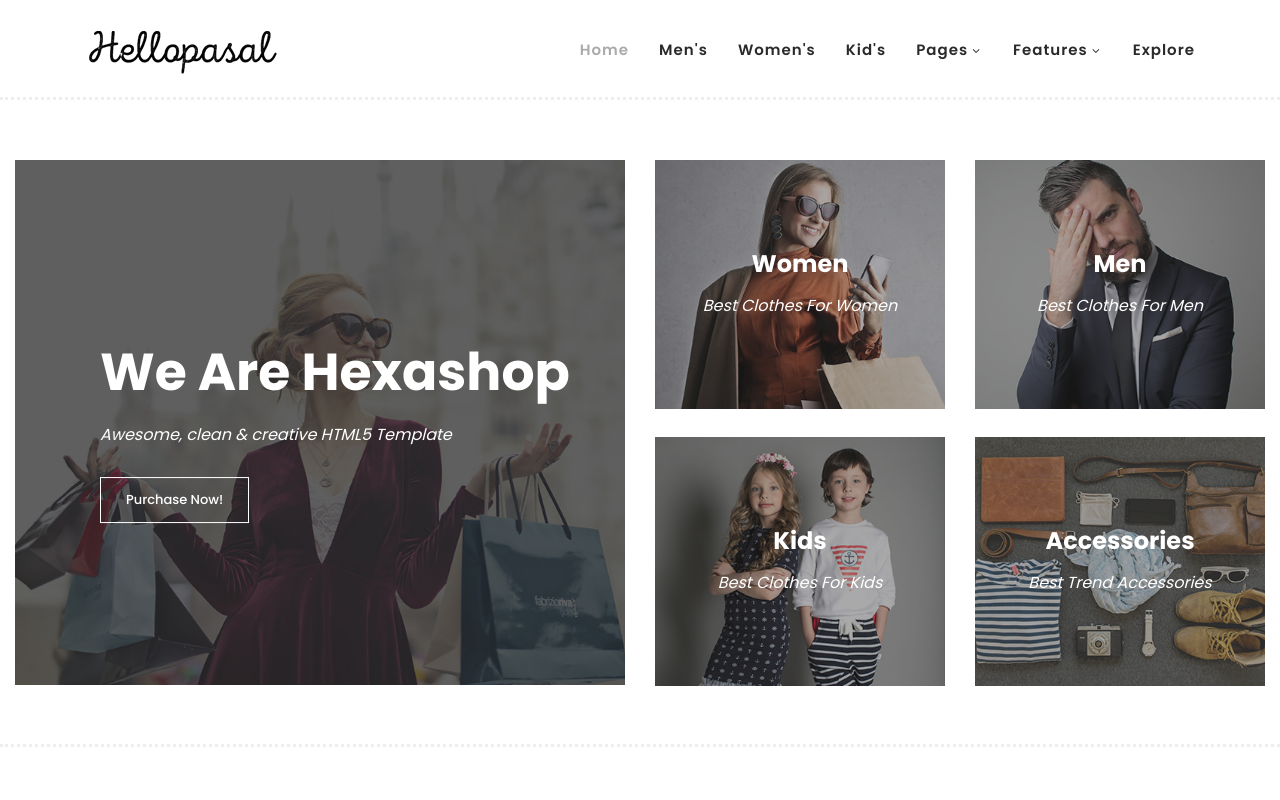
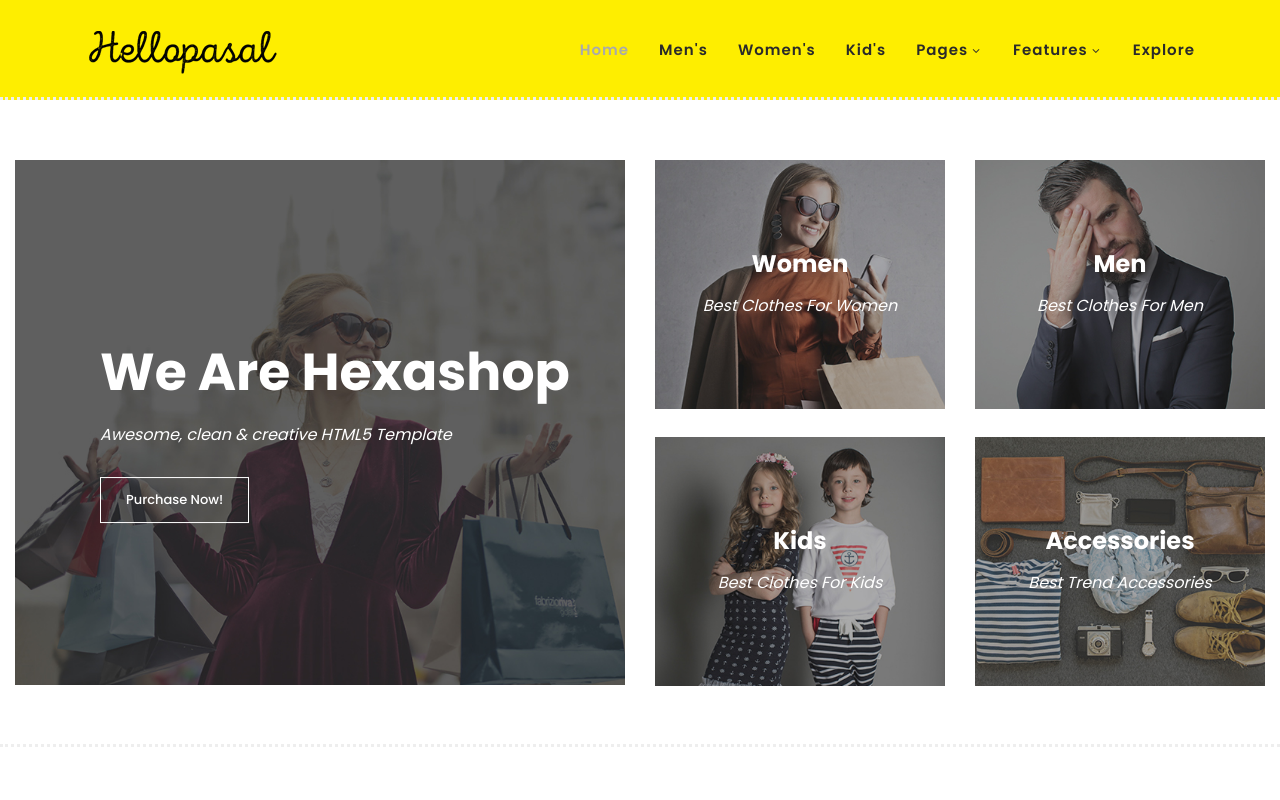
Before and after one commit to hellopasal/freehost.github.io, a plain HTML site: page index.html in a window 1280 px wide. Shown: the top 800 px of the page. Drawn offline with Linux system fonts and the light colour scheme.

Commit message:
header-bg-change

```diff
--- a/assets/css/templatemo-hexashop.css
+++ b/assets/css/templatemo-hexashop.css
@@ -234,7 +234,7 @@ header
 .header-area {
   border-bottom: 3px dotted #eee;
   box-shadow: none;
-  background-color: #fff;
+  background-color: #feee00;
   position: absolute;
   top: 0px;
   left: 0px;
```
